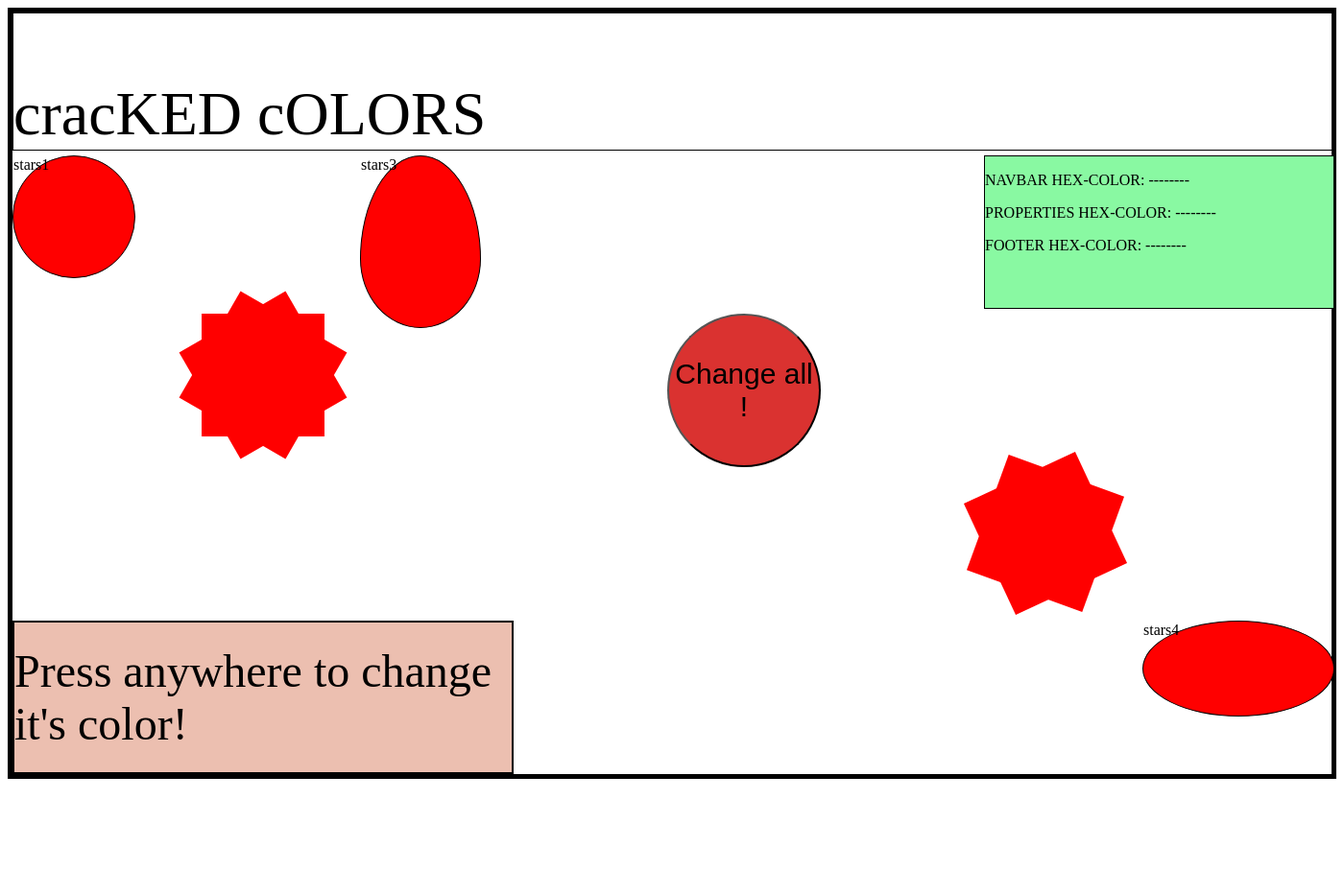
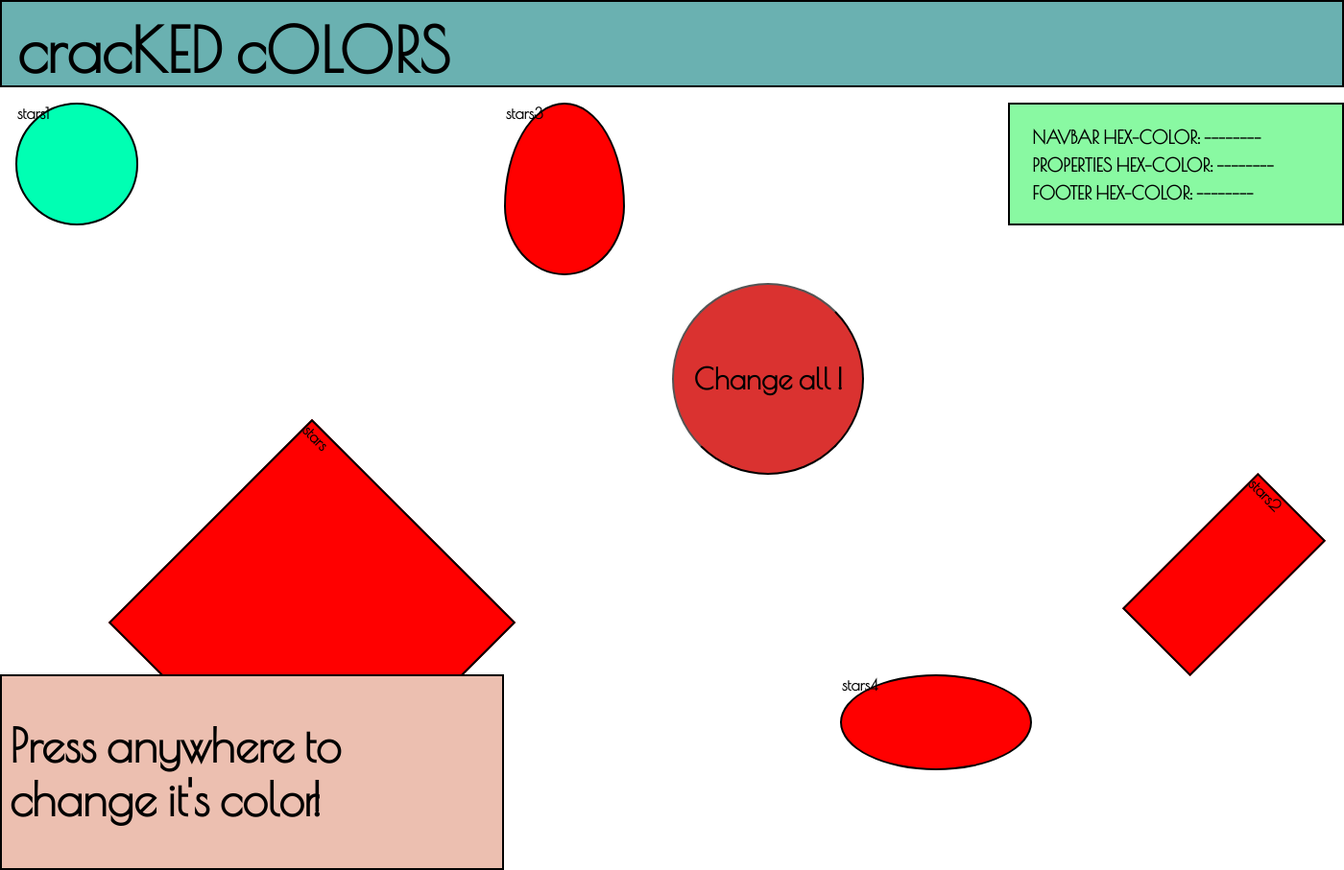
Before and after one commit to MaxNaudek/cracked_colors, a PHP site: page / in a window 1400 px wide. Shown: the whole page at 96% size. Before the commit the page ends 812 px from the top, so only its background shows below. Run offline with PHP 8.4, Linux system fonts and the light colour scheme.

Commit message:
Corrección de estilos

```diff
--- a/style.css
+++ b/style.css
@@ -1,114 +1,116 @@
+@import url('https://fonts.googleapis.com/css2?family=Poiret+One&display=swap');
+
+* {
+    margin: 0;
+}
+
 html {
     box-sizing: border-box;
     height: 100%;
+    font-family: 'Poiret One';
+    font-weight: bold;
 }
+
 *, *:before, *:after {
     box-sizing: inherit;
 }
+
 body {
     min-height: 100%;
 }
 
 .navbar{
     display: inline-block;
-  border: 1px solid black;
+    border: 2px solid black;
     cursor: pointer;
+    padding-left: 1rem;
     font-size: 4rem;
-  font-family: "Helvetica Ne";
+    font-family: 'Poiret One';
+    font-weight: bold;
     display:flex;
     align-items: flex-end;
     grid-area: navbar;
-  background-color:rgb(106, 177, 177)
+    background-color:rgb(106, 177, 177);
     transition-property: background-color;
-  transition-duration: .75s
+    transition-duration: .75s;
 }
+
 .properties{
     grid-area: properties;
-  border: 1px solid black;
+    border: 2px solid black;
+    height: 63%;
+    font-family: 'Poiret One';
+    padding-left: 1rem;
+    padding-top: 1rem;
+    font-size: 19px;
+    font-weight: bold;
+    margin-top: 1rem;
     display: inline-block;
     cursor: pointer;
     background-color:rgb(137, 249, 162);
     transition-property: background-color;
-  transition-duration: .75s
+    transition-duration: .75s;
 }
+
+p {
+    margin: .45rem;
+}
+
 
 .button{
     cursor: pointer;
     grid-area: button;
+    font-family: 'Poiret One';
+    font-size: 20px;
+    font-weight: bold;
     font-size: 30px;
     background-color:rgb(218, 50, 48);
     border-radius:50%;
     transition-property: background-color;
+    transition-duration: .75s;
+    height: 200px;
+    width: 200px;
+}
+
+.stars {
+    width: 300px;
+    height: 300px;
+    border: 2px solid black;
+    background: red;
+    transform: rotate(45deg);
+    grid-area: stars;
+    transition-property: background-color;
     transition-duration: .75s
 }
 
-  /* height:10rem;
-  width:10rem; */
-  /* background-color:rgb(176, 236, 236); */
-  .stars {
-    grid-area: stars;
-      background: red;
+.stars1{
     width: 8rem;
     height: 8rem;
-      position: relative;
-      text-align: center;
-    }
-    .stars:before,
-    .stars:after {
-      content: "";
-      position: absolute;
-      top: 0;
-      left: 0;
-      height: 8rem;
-      width: 8rem;
-      background: red;
-    }
-    .stars:before {
-      transform: rotate(30deg);
-    }
-    .stars:after {
-      transform: rotate(60deg);
-    }
-
-
-  /* background-color:rgb(215, 236, 176); */
-  .stars1{
-
-    width: 8rem;
-  height: 8rem;
-  background: red;
-  border: 1px solid black;
+    margin-top: 1rem;
+    margin-left: 1rem;
+    background: rgb(0, 255, 179);
+    border: 2px solid black;
     border-radius: 50%;
     transition-property: background-color;
     transition-duration: .75s
 }
 
-
 .stars2 {
     grid-area: stars2;
     background: red;
-   width: 8rem;
-   height: 8rem;
-   position: relative;
-   text-align: center;
-   transform: rotate(20deg);
- }
-.stars2:before {
-   content: "";
-   position: absolute;
-   top: 0;
-   left: 0;
-   height: 8rem;
-   width: 8rem;
-   background: red;
-   transform: rotate(135deg);
+    border: 2px solid black;
+    width: 100px;
+    height: 200px;
+    transform: rotate(45deg);
+    transition-property: background-color;
+    transition-duration: .75s
 }
 
-
-.stars3{
+.stars3 {
     grid-area: stars3;
     cursor: pointer;
-  border: 1px solid black;
+    border: 2px solid black;
+    margin-top: 1rem;
     display: block;
     width: 126px;
     height: 180px;
@@ -116,13 +118,11 @@ body {
     border-radius: 50% 50% 50% 50% / 60% 60% 40% 40%;
     transition-property: background-color;
     transition-duration: .75s
-
 }
 
-
-.stars4{
+.stars4 {
     cursor: pointer;
-  border: 1px solid black;
+    border: 2px solid black;
     grid-area: stars4;
     width: 200px;
     height: 100px;
@@ -133,8 +133,11 @@ body {
 }
 
 
-.footer{
+.footer {
     grid-area: footer;
+    font-family: 'Poiret One';
+    font-weight: bold;
+    padding: .5rem;
     cursor: pointer;
     border: 2px solid black;
     display: flex;
@@ -143,19 +146,19 @@ body {
     background-color: rgb(236, 191, 176);
     transition-property: background-color;
     transition-duration: .75s;
+    z-index: 1;
 }
 
 #contenedor-fondo {
     display: grid;
-    gap: 5px ;
-    border: 5px solid black;
-    grid-template-rows: 9rem 10rem  10rem 150px 10rem;
-    grid-template-columns:12rem 10rem 10rem 150px 10rem 10rem 10rem;
+    /* gap: 5px ; */
+    /* border: 5px solid black; */
+    grid-template-rows: 10% 22.5% 22.5% 22.5% 22.5%;
+    grid-template-columns: 12.5% 12.5% 12.5% 12.5% 12.5% 12.5% 12.5% 12.5%;
     grid-template-areas:
-    "navbar navbar navbar  navbar  navbar  navbar   navbar       navbar"
-    " .      .     stars3     .     .        .    properties    properties"
-    " .  stars   .     .   button     .       .              ."
-    " .      .       .      stars1  .        .      stars2          ."
-    " footer footer footer    .     .        .       .           stars4"
-
+        "navbar navbar navbar  navbar  navbar  navbar   navbar navbar"
+        " .      .     .     stars3     .        .    properties    properties"
+        " .      .   .     .   button     .       .              ."
+        " .      stars       .      stars1  .        .      .          stars2"
+        " footer footer footer    .     .        stars4       .           ."
 }
```
Lines whose indentation alone changed are shown as unchanged.
